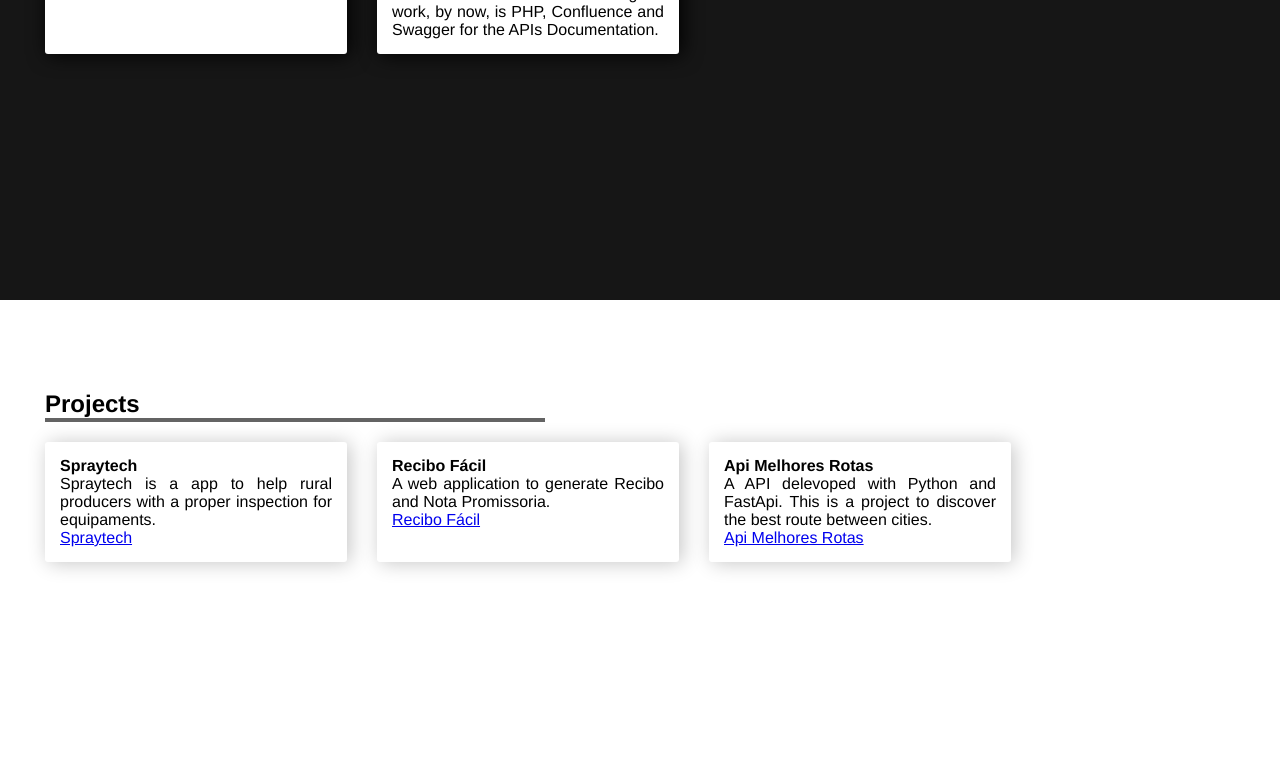
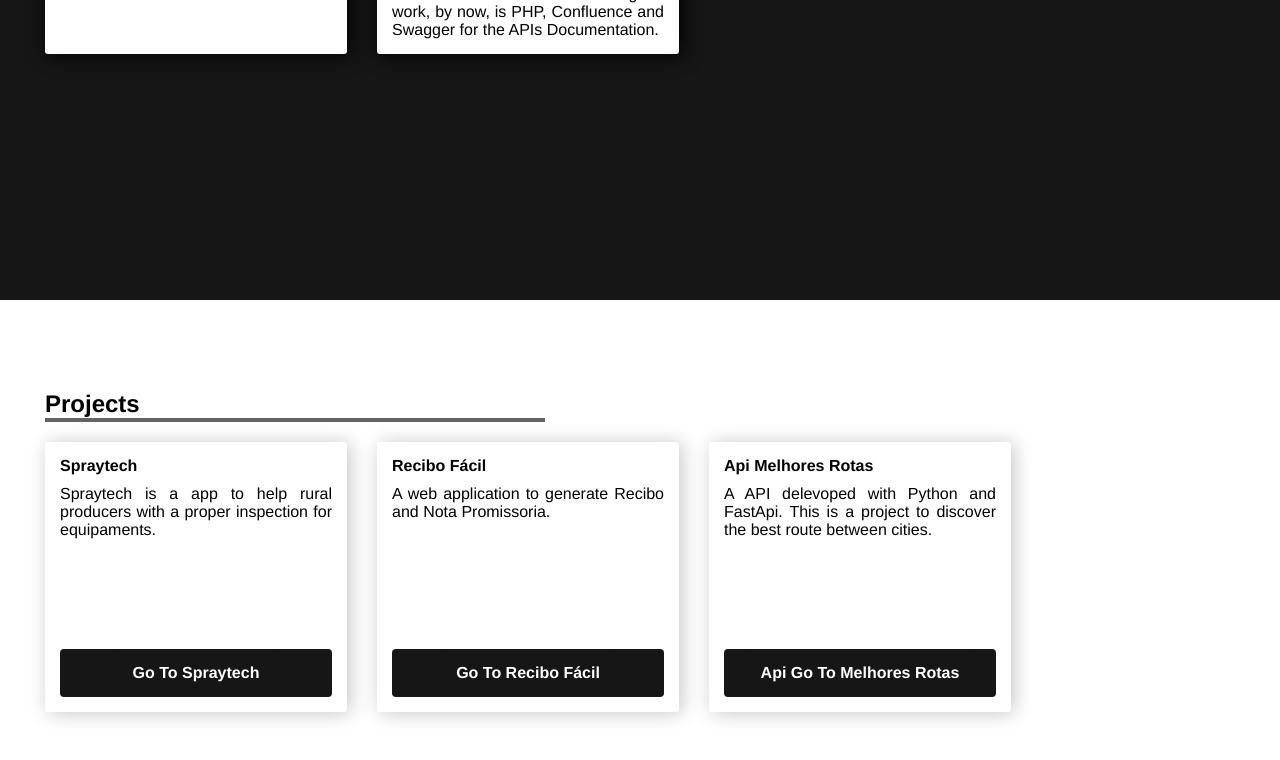
Before and after one commit to henriquensco/henriquensco, a Vue app: page / in a window 1280 px wide. Shown: the part 2100-2860 px from the top of the page. Built offline with nearby package versions, Linux system fonts and the light colour scheme.

Commit message:
Add: new modifications to project block

```diff
--- a/src/pages/Home.vue
+++ b/src/pages/Home.vue
@@ -115,8 +115,12 @@
                         <div class="project-block">
                             <span id="title">Spraytech</span>
                             <div class="description">
-                                <p>Spraytech is a app to help rural producers with a proper inspection for equipaments.</p>
-                                <a href="https://www.hackatagro.com/post/podcast-traz-a-grande-vencedora-do-desafio-beon-claro-spraytech" target="_blank">Spraytech</a>
+                                <p>Spraytech is a app to help rural producers with a proper inspection for equipaments.
+                                </p>
+                            </div>
+                            <div class="access-link">
+                                <a href="https://www.hackatagro.com/post/podcast-traz-a-grande-vencedora-do-desafio-beon-claro-spraytech"
+                                    target="_blank">Go To Spraytech</a>
                             </div>
                         </div>
 
@@ -124,15 +128,21 @@
                             <span id="title">Recibo Fácil</span>
                             <div class="description">
                                 <p>A web application to generate Recibo and Nota Promissoria.</p>
-                                <a href="https://recibofacil.henriquensco.dev" target="_blank">Recibo Fácil</a>
+                            </div>
+                            <div class="access-link">
+                                <a href="https://recibofacil.henriquensco.dev" target="_blank">Go To Recibo Fácil</a>
                             </div>
                         </div>
 
                         <div class="project-block">
                             <span id="title">Api Melhores Rotas</span>
                             <div class="description">
-                                <p>A API delevoped with Python and FastApi. This is a project to discover the best route between cities.</p>
-                                <a href="https://github.com/henriquensco/api-melhores-rotas" target="_blank">Api Melhores Rotas</a>
+                                <p>A API delevoped with Python and FastApi. This is a project to discover the best route
+                                    between cities.</p>
+                            </div>
+                            <div class="access-link">
+                                <a href="https://github.com/henriquensco/api-melhores-rotas" target="_blank">Api
+                                    Go To Melhores Rotas</a>
                             </div>
                         </div>
 
@@ -298,6 +308,9 @@ header {
     padding: 15px;
     box-shadow: rgb(0 0 0 / 23%) 3px 1px 20px;
     width: 17rem;
+    height: 15rem;
+    display: grid;
+    grid-template-rows: 6fr 35fr 5fr;
 }
 
 #experiences img {
@@ -319,4 +332,14 @@ header {
     font-weight: normal;
     text-align: justify;
 }
+
+.access-link, .access-link a{
+    background-color: #161616;
+    padding: 15px;
+    text-align: center;
+    border-radius: 4px;
+    color: #FFF;
+    font-weight: bold;
+    text-decoration: none;
+}
 </style>
```
